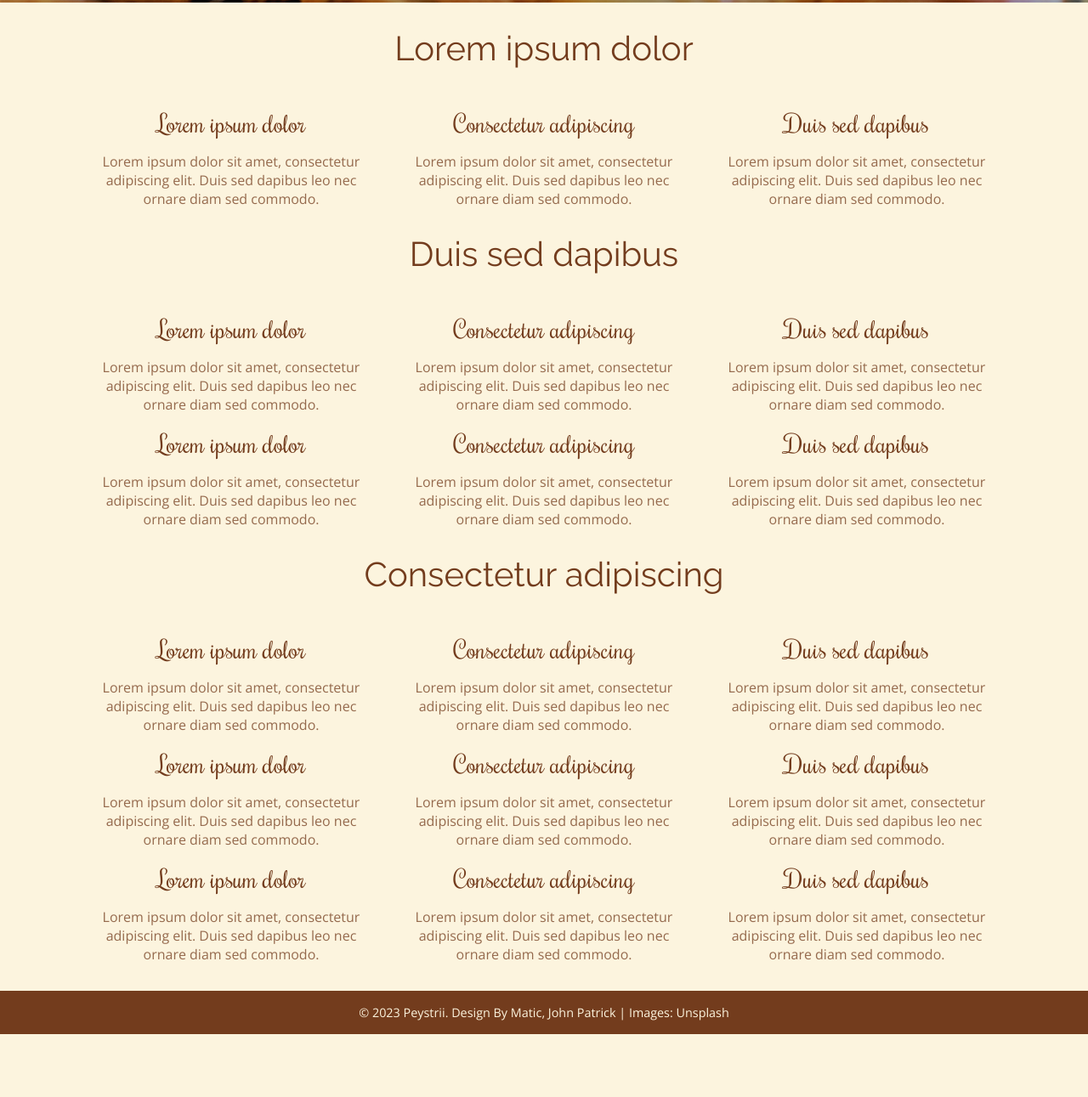
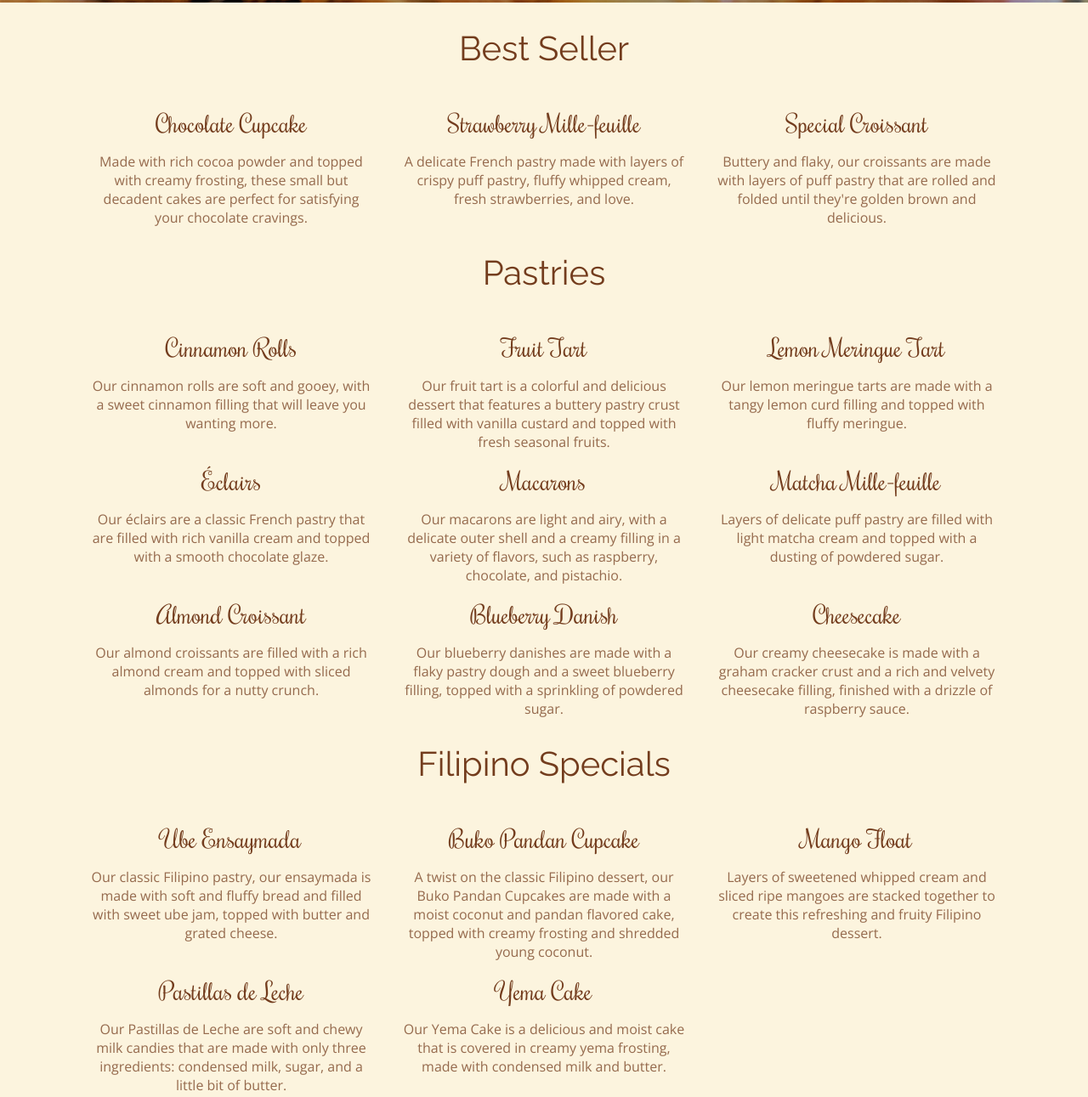
Before and after one commit to matic56789/Peystrii, a plain HTML site: page products.html in a window 1280 px wide. Shown: the part 196-1487 px from the top of the page at 85% size. Before the commit the page ends 1413 px from the top, so only its background shows below. Drawn offline with nearby package versions, Linux system fonts and the light colour scheme.

Commit message:
Add Details

```diff
--- a/products.html
+++ b/products.html
@@ -33,101 +33,118 @@
     </section>
 
     <section class="best_seller">
-        <h2>Lorem ipsum dolor</h2>
+        <h2>Best Seller</h2>
             <div class="row">
                 <div class="features-item hidden_slide bs1">
-                    <h3>Lorem ipsum dolor</h3>
-                    <p>Lorem ipsum dolor sit amet, consectetur adipiscing elit. Duis sed dapibus leo nec ornare diam sed commodo.</p>
+                    <h3>Chocolate Cupcake</h3>
+                    <p>Made with rich cocoa powder and topped with creamy frosting, these small but decadent cakes are perfect for satisfying your chocolate cravings.</p>
                 </div>
 
                 <div class="features-item hidden_slide item2 bs2">
-                    <h3>Consectetur adipiscing</h3>
-                    <p>Lorem ipsum dolor sit amet, consectetur adipiscing elit. Duis sed dapibus leo nec ornare diam sed commodo.</p>
+                    <h3>Strawberry Mille-feuille</h3>
+                    <p>A delicate French pastry made with layers of crispy puff pastry, fluffy whipped cream, fresh strawberries, and love.</p>
                 </div>
 
                 <div class="features-item hidden_slide bs3">
-                    <h3>Duis sed dapibus</h3>
-                    <p>Lorem ipsum dolor sit amet, consectetur adipiscing elit. Duis sed dapibus leo nec ornare diam sed commodo.</p>
+                    <h3>Special Croissant</h3>
+                    <p> Buttery and flaky, our croissants are made with layers of puff pastry that are rolled and folded until they're golden brown and delicious.</p>
                 </div>
 
             </div>
 
-        <h2>Duis sed dapibus</h2>
+        <h2>Pastries</h2>
             <div class="row">
                 <div class="features-item hidden_slide bs1">
-                    <h3>Lorem ipsum dolor</h3>
-                    <p>Lorem ipsum dolor sit amet, consectetur adipiscing elit. Duis sed dapibus leo nec ornare diam sed commodo.</p>
+                    <h3>Cinnamon Rolls</h3>
+                    <p>Our cinnamon rolls are soft and gooey, with a sweet cinnamon filling that will leave you wanting more.</p>
                 </div>
-
                 <div class="features-item hidden_slide item2 bs2">
-                    <h3>Consectetur adipiscing</h3>
-                    <p>Lorem ipsum dolor sit amet, consectetur adipiscing elit. Duis sed dapibus leo nec ornare diam sed commodo.</p>
+                    <h3>Fruit Tart</h3>
+                    <p>Our fruit tart is a colorful and delicious dessert that features a buttery pastry crust filled with vanilla custard and topped with fresh seasonal fruits.</p>
                 </div>
-
+                <div class="features-item hidden_slide item2 bs2">
+                    <h3>Lemon Meringue Tart</h3>
+                    <p>Our lemon meringue tarts are made with a tangy lemon curd filling and topped with fluffy meringue.</p>
+                </div>
                 <div class="features-item hidden_slide bs3">
-                    <h3>Duis sed dapibus</h3>
-                    <p>Lorem ipsum dolor sit amet, consectetur adipiscing elit. Duis sed dapibus leo nec ornare diam sed commodo.</p>
+                    <h3>Éclairs</h3>
+                    <p>Our éclairs are a classic French pastry that are filled with rich vanilla cream and topped with a smooth chocolate glaze.</p>
                 </div>
                 <div class="features-item hidden_slide bs1">
-                    <h3>Lorem ipsum dolor</h3>
-                    <p>Lorem ipsum dolor sit amet, consectetur adipiscing elit. Duis sed dapibus leo nec ornare diam sed commodo.</p>
+                    <h3>Macarons</h3>
+                    <p>Our macarons are light and airy, with a delicate outer shell and a creamy filling in a variety of flavors, such as raspberry, chocolate, and pistachio.</p>
                 </div>
-
+                <div class="features-item hidden_slide bs1">
+                    <h3>Matcha Mille-feuille</h3>
+                    <p>Layers of delicate puff pastry are filled with light matcha cream and topped with a dusting of powdered sugar.</p>
+                </div>
                 <div class="features-item hidden_slide item2 bs2">
-                    <h3>Consectetur adipiscing</h3>
-                    <p>Lorem ipsum dolor sit amet, consectetur adipiscing elit. Duis sed dapibus leo nec ornare diam sed commodo.</p>
+                    <h3>Almond Croissant</h3>
+                    <p>Our almond croissants are filled with a rich almond cream and topped with sliced almonds for a nutty crunch.</p>
                 </div>
-
                 <div class="features-item hidden_slide bs3">
-                    <h3>Duis sed dapibus</h3>
-                    <p>Lorem ipsum dolor sit amet, consectetur adipiscing elit. Duis sed dapibus leo nec ornare diam sed commodo.</p>
+                    <h3>Blueberry Danish</h3>
+                    <p>Our blueberry danishes are made with a flaky pastry dough and a sweet blueberry filling, topped with a sprinkling of powdered sugar.</p>
+                </div>
+                <div class="features-item hidden_slide bs1">
+                    <h3>Cheesecake </h3>
+                    <p>Our creamy cheesecake is made with a graham cracker crust and a rich and velvety cheesecake filling, finished with a drizzle of raspberry sauce.</p>
                 </div>
             </div>
 
 
-        <h2>Consectetur adipiscing</h2>
+        <h2>Filipino Specials</h2>
             <div class="row">
                 <div class="features-item hidden_slide bs1">
-                    <h3>Lorem ipsum dolor</h3>
-                    <p>Lorem ipsum dolor sit amet, consectetur adipiscing elit. Duis sed dapibus leo nec ornare diam sed commodo.</p>
+                    <h3>Ube Ensaymada</h3>
+                    <p>Our classic Filipino pastry, our ensaymada is made with soft and fluffy bread and filled with sweet ube jam, topped with butter and grated cheese.</p>
                 </div>
 
                 <div class="features-item hidden_slide item2 bs2">
-                    <h3>Consectetur adipiscing</h3>
-                    <p>Lorem ipsum dolor sit amet, consectetur adipiscing elit. Duis sed dapibus leo nec ornare diam sed commodo.</p>
+                    <h3>Buko Pandan Cupcake</h3>
+                    <p> A twist on the classic Filipino dessert, our Buko Pandan Cupcakes are made with a moist coconut and pandan flavored cake, topped with creamy frosting and shredded young coconut.</p>
                 </div>
 
                 <div class="features-item hidden_slide bs3">
-                    <h3>Duis sed dapibus</h3>
-                    <p>Lorem ipsum dolor sit amet, consectetur adipiscing elit. Duis sed dapibus leo nec ornare diam sed commodo.</p>
+                    <h3>Mango Float</h3>
+                    <p>Layers of sweetened whipped cream and sliced ripe mangoes are stacked together to create this refreshing and fruity Filipino dessert.</p>
                 </div>
                 <div class="features-item hidden_slide bs1">
-                    <h3>Lorem ipsum dolor</h3>
-                    <p>Lorem ipsum dolor sit amet, consectetur adipiscing elit. Duis sed dapibus leo nec ornare diam sed commodo.</p>
+                    <h3>Pastillas de Leche</h3>
+                    <p>Our Pastillas de Leche are soft and chewy milk candies that are made with only three ingredients: condensed milk, sugar, and a little bit of butter.</p>
                 </div>
 
                 <div class="features-item hidden_slide item2 bs2">
-                    <h3>Consectetur adipiscing</h3>
-                    <p>Lorem ipsum dolor sit amet, consectetur adipiscing elit. Duis sed dapibus leo nec ornare diam sed commodo.</p>
+                    <h3>Yema Cake</h3>
+                    <p>Our Yema Cake is a delicious and moist cake that is covered in creamy yema frosting, made with condensed milk and butter.</p>
+                </div>
+            </div>
+
+
+        <h2>Beverages</h2>
+            <div class="row">
+                <div class="features-item hidden_slide bs1">
+                    <h3>Coffee</h3>
+                    <p>We offer a variety of coffee drinks, from traditional drip coffee to espresso-based beverages such as lattes and cappuccinos.</p>
+                </div>
+
+                <div class="features-item hidden_slide item2 bs2">
+                    <h3>Tea</h3>
+                    <p>Our tea selection includes a variety of loose leaf teas, from classic black tea to herbal blends and fruit infusions.</p>
                 </div>
 
                 <div class="features-item hidden_slide bs3">
-                    <h3>Duis sed dapibus</h3>
-                    <p>Lorem ipsum dolor sit amet, consectetur adipiscing elit. Duis sed dapibus leo nec ornare diam sed commodo.</p>
+                    <h3>Hot Chocolate</h3>
+                    <p>Our hot chocolate is made with rich, high-quality chocolate and topped with whipped cream for the ultimate indulgence.</p>
                 </div>
                 <div class="features-item hidden_slide bs1">
-                    <h3>Lorem ipsum dolor</h3>
-                    <p>Lorem ipsum dolor sit amet, consectetur adipiscing elit. Duis sed dapibus leo nec ornare diam sed commodo.</p>
+                    <h3>Cold Brew</h3>
+                    <p>For those hot summer days, try our refreshing cold brew coffee, which is brewed for 24 hours for a smooth and bold flavor.</p>
                 </div>
 
                 <div class="features-item hidden_slide item2 bs2">
-                    <h3>Consectetur adipiscing</h3>
-                    <p>Lorem ipsum dolor sit amet, consectetur adipiscing elit. Duis sed dapibus leo nec ornare diam sed commodo.</p>
-                </div>
-
-                <div class="features-item hidden_slide bs3">
-                    <h3>Duis sed dapibus</h3>
-                    <p>Lorem ipsum dolor sit amet, consectetur adipiscing elit. Duis sed dapibus leo nec ornare diam sed commodo.</p>
+                    <h3>Iced Tea</h3>
+                    <p>Our iced tea is made with fresh brewed tea and served over ice with your choice of sweetener and lemon.</p>
                 </div>
             </div>
     </section>
--- a/style.css
+++ b/style.css
@@ -409,7 +409,7 @@ input[type=submit]:hover{
 
 .mission-vision .row{
     display: grid;
-    grid-template-columns: repeat(auto-fit, 20rem);
+    /* grid-template-columns: repeat(auto-fit, 75%); */
     justify-content: center;
     padding: 0 4.5rem;
 }
```
Also changed, not shown: about.html (+6 -2 lines), contact.html (+2 -2 lines), faq.html (+11 -21 lines), 1 other file.
